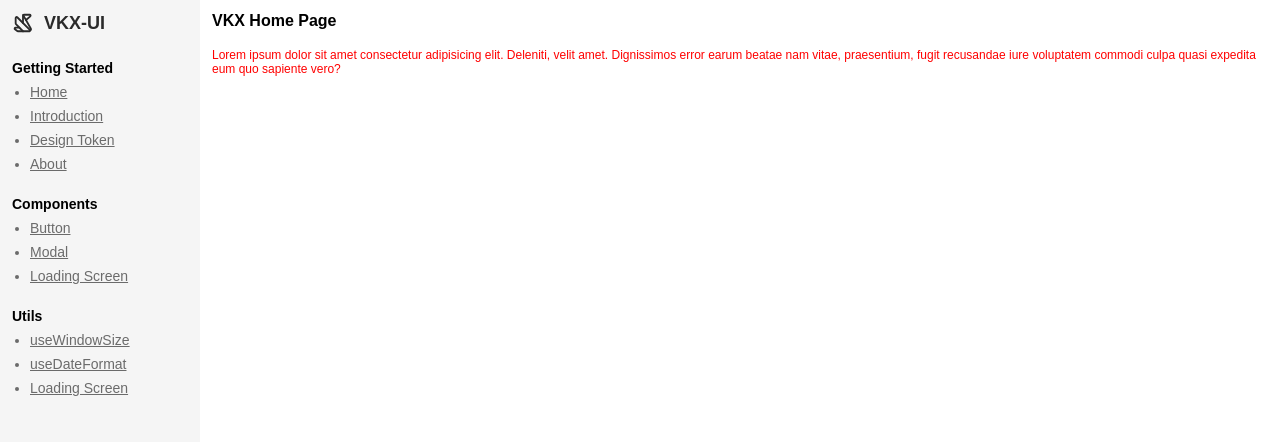
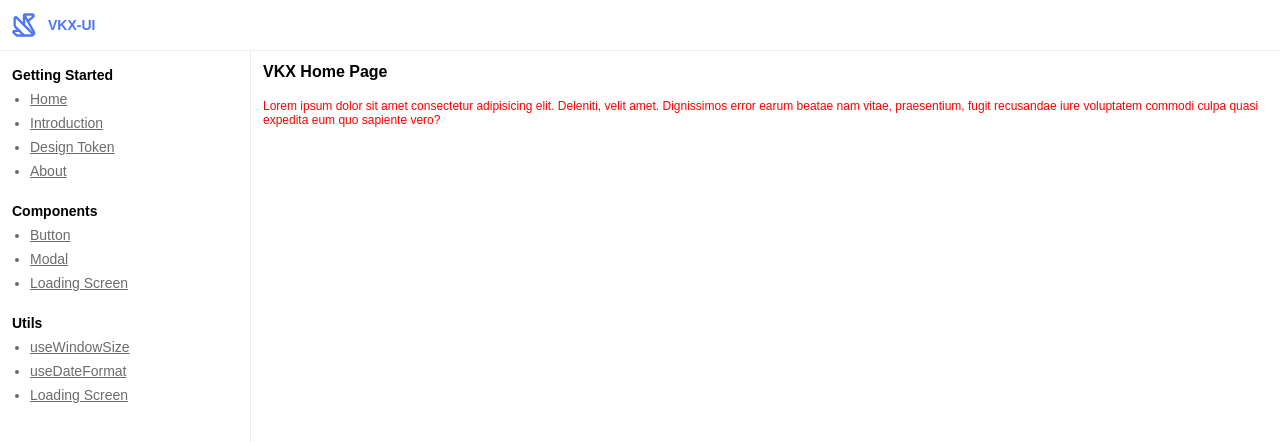
Before and after one commit to vincentkua/vkx-ui, a React (Vite) app: page / in a window 1280 px wide. Shown: the top 442 px of the page. Built offline with nearby package versions, Linux system fonts and the light colour scheme.

Commit message:
feat: added top menu bar

```diff
--- a/src/Providers.tsx
+++ b/src/Providers.tsx
@@ -4,12 +4,14 @@ import About from "./pages/About";
 
 import SideMenu from "./components/SideMenu";
 import { LeftNavArea, RightContentArea } from "./components/styled.component";
+import TopMenu from "./components/TopMenu";
 
 const Providers = () => {
   return (
     <>
       <BrowserRouter>
-        <div style={{ display: "flex", height: "100vh" }}>
+        <TopMenu />
+        <div style={{ display: "flex", height: "calc(100vh - 50px)" }}>
           <LeftNavArea>
             <SideMenu />
           </LeftNavArea>
--- a/src/components/SideMenu.tsx
+++ b/src/components/SideMenu.tsx
@@ -1,4 +1,3 @@
-import { OrigamiIcon } from "lucide-react";
 import { SideMenuList, SideMenuSubHeader } from "./styled.component";
 import { useNavigate } from "react-router-dom";
 import styled from "styled-components";
@@ -12,22 +11,9 @@ const SideMenu = () => {
     gap: 4px;
   `;
 
-  const SideMenuTopHeaderBox = styled.div`
-    display: flex;
-    align-items: center;
-    gap: 10px;
-    color: #2a2a2a;
-    margin-bottom: 18px;
-  `;
-
   return (
     <>
       <SideMenuFlexBox>
-        <SideMenuTopHeaderBox>
-          <OrigamiIcon size={22} />
-          <div style={{ fontSize: "18px", fontWeight: "bold" }}>VKX-UI</div>
-        </SideMenuTopHeaderBox>
-
         <SideMenuSubHeader>Getting Started</SideMenuSubHeader>
         <SideMenuList>
           <li onClick={() => navigate("/")}>Home</li>
--- /dev/null
+++ b/src/components/TopMenu.tsx
@@ -0,0 +1,24 @@
+import { OrigamiIcon } from "lucide-react";
+import styled from "styled-components";
+
+const TopMenu = () => {
+  const SideMenuTopHeaderBox = styled.div`
+    display: flex;
+    align-items: center;
+    gap: 10px;
+    color: #4d77f5;
+    height: 50px;
+    padding-left: 10px;
+    border-bottom: 1px solid #efefef;
+  `;
+  return (
+    <>
+      <SideMenuTopHeaderBox>
+        <OrigamiIcon size={28} />
+        <div style={{ fontSize: "14px", fontWeight: "bold" }}>VKX-UI</div>
+      </SideMenuTopHeaderBox>
+    </>
+  );
+};
+
+export default TopMenu;
--- a/src/components/styled.component.tsx
+++ b/src/components/styled.component.tsx
@@ -28,9 +28,10 @@ export const SideMenuList = styled.ul`
 `;
 
 export const LeftNavArea = styled.div`
-  flex: 0 0 200px;
-  background-color: #f5f5f5;
+  flex: 0 0 250px;
+  background-color: #ffffff;
   overflow-y: scroll;
+  border-right: 1px solid #ebebeb;
 `;
 
 export const RightContentArea = styled.div`
```
